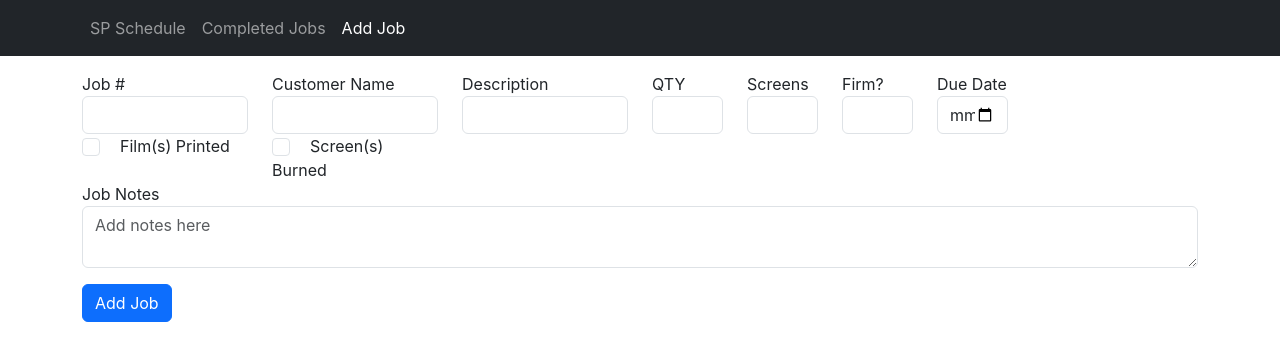
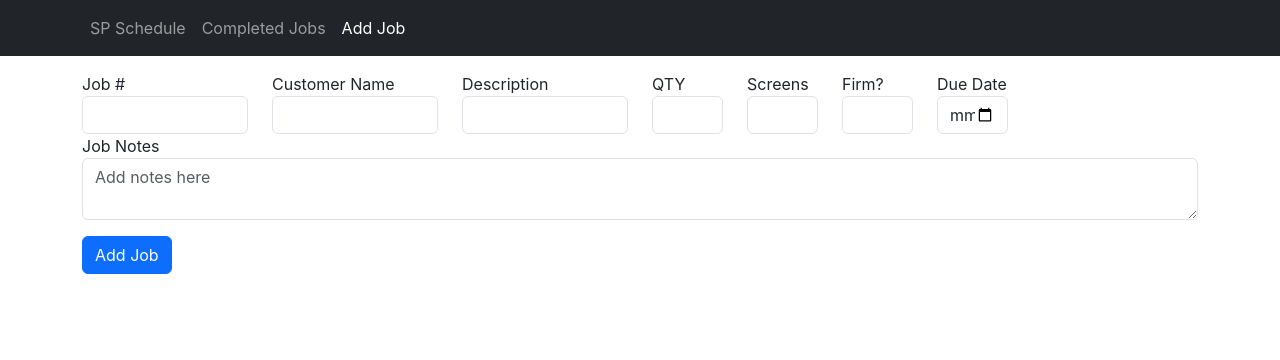
Before and after one commit to LoRo1231/lib-sp-schedule-main, a React (Create React App) app: page /addjob in a window 1280 px wide. Shown: the top 360 px of the page. Built offline with nearby package versions, Linux system fonts and the light colour scheme.

Commit message:
edits 6/7

```diff
--- a/src/components/add-form.js
+++ b/src/components/add-form.js
@@ -5,8 +5,6 @@ import Row from 'react-bootstrap/Row';
 import Button from 'react-bootstrap/Button';
 import { useState } from 'react';
 import SuccessAlert from './success-alert';
-import FilmCheckbox from './filmPrintedCheck';
-import ScreenCheckbox from './screenBurnedCheck';
 
 function AddJob({ submitJob }){
 
@@ -85,17 +83,7 @@ function AddJob({ submitJob }){
                         <Form.Control id='dueDate' type='date' value={dueDate} onChange={(event) => setDueDate(event.target.value)}/>
                     </Col>
                 </Row>
-                <Row>
-                    <Col sm={2} class="mt-2">
-                        <FilmCheckbox/>
-                    </Col>
-                    <Col sm={2} class="mt-2">
-                        <ScreenCheckbox/>
-                    </Col>
-                    <Col sm={8}>
 
-                    </Col>
-                </Row>
                 <Row>
                     <Col sm={12} class="form-floating">
                         <label for="floatingTextarea"> Job Notes </label>
--- /dev/null
+++ b/src/components/filmButton.js
@@ -0,0 +1,59 @@
+import React from 'react';
+import { useState } from 'react';
+import { useEffect } from 'react';
+
+function FilmButton(){
+
+    return(
+        <div>
+            <button type="button" class="btn btn-secondary"> Film(s) </button>
+        </div>
+    )
+}
+
+export default FilmButton;
+
+
+/* const [btnColor, setBtnColor] = useState("blue")
+
+const click = btnColor => {
+    setBtnColor(btnColor);
+}
+
+useEffect(() => {
+    document.body.style.backgroundColor = btnColor}, [btnColor])
+
+
+return(
+    <div>
+        <button onClick={() => click("white")} type="button" class="btn btn-secondary"> Film(s) </button>
+    </div>
+);*/
+
+
+
+/*class FilmButton extends React.Component{
+    constructor(){
+        super();
+
+        this.state = {
+            black: true
+        }
+    }
+
+    changeColor(){
+        this.setState({black: !this.state.black})
+    }
+
+    render(){
+        let btn_class = this.state.black ? "blackButton" : "whiteButton";
+
+        return(
+            <button className={btn_class} onClick={this.changeColor.bind(this)}>
+                Button
+            </button>
+        )
+    }
+}
+
+React.render(<FilmButton />, document.getElementById('container'));*/
--- /dev/null
+++ b/src/components/screenButton.js
@@ -0,0 +1,12 @@
+import React from 'react';
+
+function ScreenButton (){
+
+    return(
+        <div>
+            <button type="button" class="btn btn-secondary"> Screen(s) </button>
+        </div>
+    );
+}
+
+export default ScreenButton;
--- a/src/components/sp-table.js
+++ b/src/components/sp-table.js
@@ -3,9 +3,8 @@ import Row from 'react-bootstrap/Row';
 import Col from 'react-bootstrap/Col';
 import Table from 'react-bootstrap/Table';
 import Container from 'react-bootstrap/Container';
-import FilmCheckbox from './filmPrintedCheck';
-import ScreenCheckbox from './screenBurnedCheck';
-
+import ScreenButton from './screenButton';
+import FilmButton from './filmButton';
 
 function SPTable({ jobList }){
     return(
@@ -37,15 +36,15 @@ function SPTable({ jobList }){
                                 <Col sm={1}> {job.firmDate} </Col>
                                 <Col sm={1}> {job.dueDate} </Col>
                                 <Col sm={2}> <button type="button" class="btn btn-success"> Complete </button> </Col>
-                                <Col sm={2}>
-                                    <FilmCheckbox/>
+
+                                <Col sm={1}>
+                                    <FilmButton/>
                                 </Col>
-                                <Col sm={2}>
-                                    <ScreenCheckbox/>
+                                <Col sm={1}>
+                                    <ScreenButton/>
                                 </Col>
-                                <Col sm={8}>
+                                <Col sm={10}> </Col>
 
-                                </Col>
                                 <Col sm={12}>
                                 <p class="container noteColor left m-3"> {job.jobNotes} </p>
                                 </Col>
```
